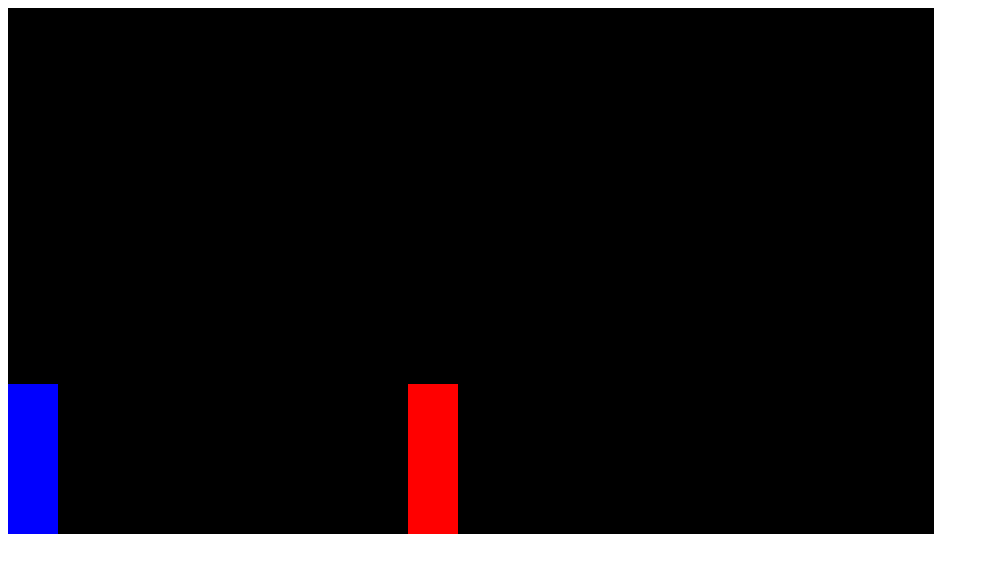
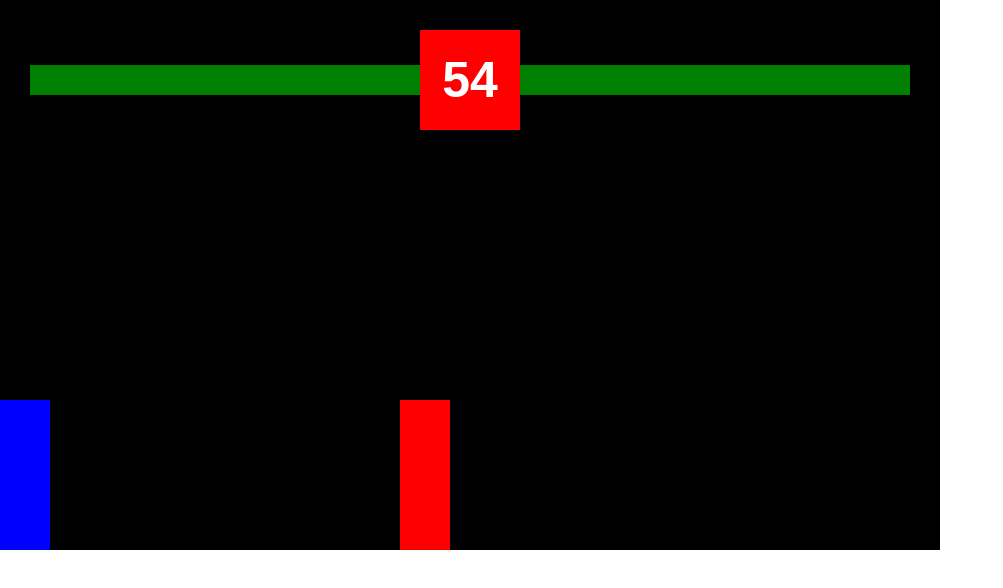
Before and after one commit to paulohmoraisgit/2d-fighting-game, a plain HTML site: page index.html in a window 1280 px wide. Shown: the whole page, without its empty margins (0-1003 px from the left). Drawn offline with Linux system fonts and the light colour scheme.

Commit message:
checkpoint commit

```diff
--- a/index.html
+++ b/index.html
@@ -1,11 +1,70 @@
 <!DOCTYPE html>
 <html>
-  <head>
-    <title>2D Fighting Game</title>
-    <script src="index.js" defer></script>
-  </head>
-  <body>
-    <canvas>
-    </canvas>
-  </body>
+	<head>
+		<title>2D Fighting Game</title>
+		<script src="index.js" defer></script>
+	</head>
+	<body style="margin: 0">
+		<div id="container" style="position: relative; display: inline-block">
+			<div id="top-ui" style="
+				position: absolute;
+				display: flex;
+				align-items: center;
+				width: 100%;
+				box-sizing: border-box;
+				padding: 30px;
+			">
+				<div style="position: relative; width: 100%; height: 30px; display: flex; justify-content: flex-end">
+					<div style="width: 100%; height: 100%; background-color: yellow;"></div>
+					<div id="player-one-health" style="
+						position: absolute;
+						bottom: 0;
+						width: 100%;
+						height: 100%;
+						background-color: green;
+					"></div>
+				</div>
+
+				<div id="timer" style="
+				width: 100px;
+				height: 100px;
+				display: flex;
+				align-items: center;
+				justify-content: center;
+				flex-shrink: 0;
+				background-color: red;
+				color: white;
+				font-family: Arial;
+				font-size: 50px;
+				font-weight: bold;
+				user-select: none">10</div>
+
+				<div style="position: relative; width: 100%; height: 30px;">
+					<div style="width: 100%; height: 100%; background-color: yellow;"></div>
+					<div id="player-two-health" style="
+						position: absolute;
+						bottom: 0;
+						width: 100%;
+						height: 100%;
+						background-color: green;
+					"></div>
+				</div>
+			</div>
+
+			<div id="win-text" style="
+				position: absolute;
+				color: white;
+				width: 100%;
+				height: 100%;
+				display: none;
+				align-items: center;
+				justify-content: center;
+				font-weight: bold;
+				font-size: 20px;
+				font-family: Helvetica;
+			"></div>
+
+			<canvas></canvas>
+		</div>
+	</body>
 </html>
--- a/index.js
+++ b/index.js
@@ -1,8 +1,8 @@
 const canvas = document.querySelector('canvas');
 const viewport = canvas.getContext('2d');
 
-canvas.width = 926;
-canvas.height = 526;
+canvas.width = 940;
+canvas.height = 550;
 
 viewport.fillRect(0, 0, canvas.width, canvas.height);
 
@@ -21,15 +21,17 @@ class Sprite {
 		this.positionXPlusSize = this.position.x + this.width;
 		this.positionYPlusSize = this.position.y + this.height;
 
-		this.collision = {
-			x: 0,
-			y: 0
+		this.movementBlocker = {
+			left: false,
+			right: false
 		}
 
 		this.color = color;
 
 		this.moveSpeed = 5;
 		this.jumpForce = 20;
+
+		this.health = 100;
 
 		this.attackHitbox = {
 			position: {
@@ -46,22 +48,13 @@ class Sprite {
 		this.isAttacking = false;
 	}
 
-	draw () {
-		viewport.fillStyle = this.color;
-		viewport.fillRect(this.position.x, this.position.y, this.width, this.height);
-
-		if(this.isAttacking) {
-			viewport.fillStyle = 'green';
-			viewport.fillRect(
-				this.attackHitbox.position.x,
-				this.attackHitbox.position.y,
-				this.attackHitbox.width,
-				this.attackHitbox.height
-			);
-		}
+	update () {
+		this.updateMovement();
+		this.updateHitboxPosition();
+		this.draw();
 	}
 
-	update () {
+	updateMovement() {
 		this.position.x += this.velocity.x;
 		this.position.y += this.velocity.y;
 
@@ -84,11 +77,26 @@ class Sprite {
 		} else {
 			this.velocity.y += GRAVITY;
 		}
+	}
 
+	updateHitboxPosition () {
 		this.attackHitbox.position.x = this.position.x + this.attackHitbox.offset.x;
 		this.attackHitbox.position.y = this.position.y + this.attackHitbox.offset.y;
+	}
 
-		this.draw();
+	draw () {
+		viewport.fillStyle = this.color;
+		viewport.fillRect(this.position.x, this.position.y, this.width, this.height);
+
+		if(this.isAttacking) {
+			viewport.fillStyle = 'green';
+			viewport.fillRect(
+				this.attackHitbox.position.x,
+				this.attackHitbox.position.y,
+				this.attackHitbox.width,
+				this.attackHitbox.height
+			);
+		}
 	}
 
 	attack () {
@@ -126,7 +134,7 @@ const playerTwo = new Sprite (
 		identifier: "Player Two",
 		position: {
 			x: 400,
-			y: 50
+			y: 0
 		},
 		velocity: {
 			x: 0,
@@ -172,23 +180,23 @@ function main () {
 	playerOne.update();
 	playerTwo.update();
 
-	entitiesMovement();
+	playersMovement();
 	hitboxesCollision();
 }
 
-function entitiesMovement () {
+function playersMovement() {
 	playerOne.velocity.x = 0;
 	playerTwo.velocity.x = 0;
 
-	if(keys.a.pressed && playerOne.lastKey == 'a') {
+	if (keys.a.pressed && playerOne.lastKey == 'a' && !playerOne.movementBlocker.left) {
 		playerOne.velocity.x = -playerOne.moveSpeed;
 	}
 
-	if (keys.d.pressed && playerOne.lastKey == 'd') {
+	if (keys.d.pressed && playerOne.lastKey == 'd' && !playerOne.movementBlocker.right) {
 		playerOne.velocity.x = playerOne.moveSpeed;
 	}
 
-	if(keys.ArrowLeft.pressed && playerTwo.lastKey == 'ArrowLeft') {
+	if (keys.ArrowLeft.pressed && playerTwo.lastKey == 'ArrowLeft') {
 		playerTwo.velocity.x = -playerTwo.moveSpeed;
 	}
 
@@ -197,27 +205,35 @@ function entitiesMovement () {
 	}
 }
 
-function hitboxesCollision () {
-	if(playerOne.isAttacking && isEntityInAttackRange({
+function hitboxesCollision() {
+	if (playerOne.isAttacking && isTargetInAttackRange({
 		attacker: playerOne,
 		target: playerTwo
 		})
 	) {
 		playerOne.isAttacking = false;
-		console.log('Player One attacked Player Two successfully.');
+
+		playerTwo.health -= 10;
+		document.querySelector('#player-two-health').style.width = playerTwo.health + '%';
+
+		if(playerTwo.health <= 0) showWinner();
 	}
 
-	if(playerTwo.isAttacking && isEntityInAttackRange({
+	if (playerTwo.isAttacking && isTargetInAttackRange({
 		attacker: playerTwo,
 		target: playerOne
 		})
 	) {
 		playerTwo.isAttacking = false;
-		console.log('Player Two attacked Player One successfully.');
+
+		playerOne.health -= 10;
+		document.querySelector('#player-one-health').style.width = playerOne.health + '%';
+
+		if(playerOne.health <= 0) showWinner();
 	}
 }
 
-function isEntityInAttackRange ({attacker, target}) {
+function isTargetInAttackRange({attacker, target}) {
 	return ((attacker.attackHitbox.position.x + attacker.attackHitbox.width) >= target.position.x
 		&& attacker.attackHitbox.position.x <= target.positionXPlusSize
 		&& (attacker.attackHitbox.position.y + attacker.attackHitbox.height) >= target.position.y
@@ -225,6 +241,34 @@ function isEntityInAttackRange ({attacker, target}) {
 }
 
 main();
+
+let timer = 60;
+function decreaseTimer() {
+	if(timer == 0) {
+		showWinner();
+		return;
+	}
+
+	timer--;
+	document.querySelector('#timer').innerHTML = timer;
+
+	setTimeout(decreaseTimer, 1000);
+}
+
+decreaseTimer();
+
+function showWinner() {
+	winTextElement = document.querySelector('#win-text');
+	winTextElement.style.display = 'flex';
+
+	if (playerOne.health > playerTwo.health) {
+		winTextElement.innerHTML = 'Player One WINS!';
+	} else if (playerTwo.health > playerOne.health) {
+		winTextElement.innerHTML = 'Player Two WINS!';
+	} else {
+		winTextElement.innerHTML = 'Tie!';
+	}
+}
 
 window.addEventListener('keydown', (event) => {
 	switch(event.key) {
```
